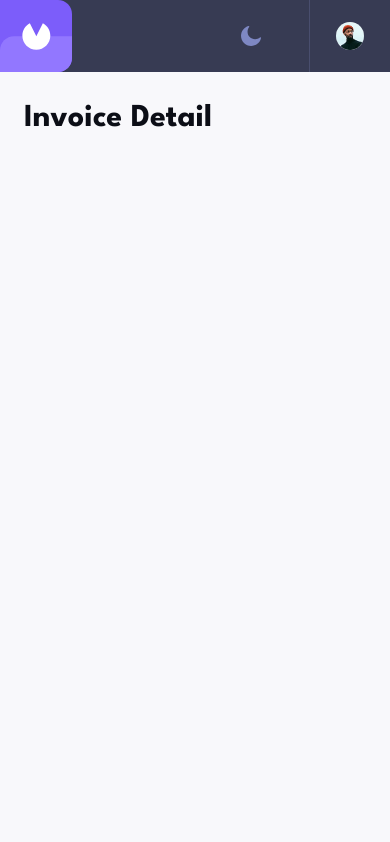
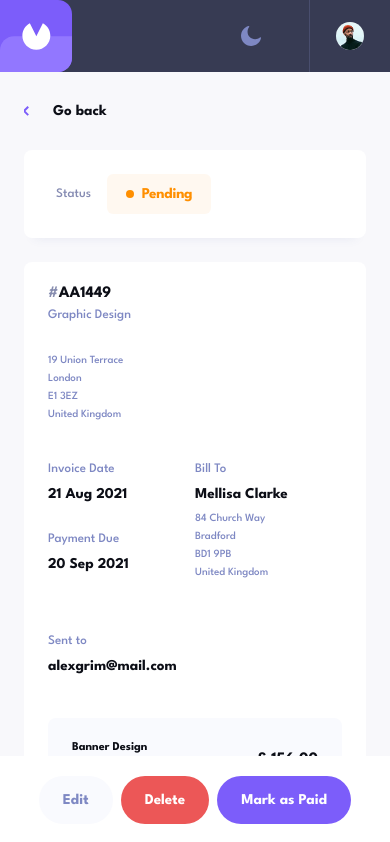
Before and after one commit to Holupeter/Invoice-Manage, a React (Vite) app: page /invoice/AA1449 in a window 390 px wide. Shown: the top 842 px of the page. Built offline with nearby package versions, Linux system fonts and the light colour scheme.

Commit message:
feat: implement full responsive Invoice Details page with itemized table and mobile action bar

```diff
--- a/src/App.jsx
+++ b/src/App.jsx
@@ -2,6 +2,7 @@ import React, { useState } from 'react';
 import { BrowserRouter as Router, Routes, Route } from 'react-router-dom';
 import Sidebar from './components/layout/Sidebar';
 import InvoiceList from './pages/InvoiceList';
+import InvoiceDetail from './pages/InvoiceDetail';
 import './index.css';
 
 function App() {
@@ -16,15 +17,12 @@ function App() {
     <Router>
       <Sidebar isDarkMode={isDarkMode} onToggleTheme={toggleTheme} />
 
-      {/*
-          Senior Dev Layout Logic:
-          Account for the sidebar/topbar height responsively
-      */}
+
       <main className="main-content">
         <div className="container">
           <Routes>
             <Route path="/" element={<InvoiceList />} />
-            <Route path="/invoice/:id" element={<h1>Invoice Detail</h1>} />
+            <Route path="/invoice/:id" element={<InvoiceDetail />} />
           </Routes>
         </div>
       </main>
--- /dev/null
+++ b/src/pages/InvoiceDetail.jsx
@@ -0,0 +1,122 @@
+import React from 'react';
+import { useParams, useNavigate } from 'react-router-dom';
+import styles from './InvoiceDetail.module.css';
+import { mockInvoices } from '../utils/mockData';
+import StatusBadge from '../components/invoice/StatusBadge';
+import ArrowLeft from '../assets/icon-arrow-left.svg';
+
+const InvoiceDetail = () => {
+  const { id } = useParams();
+  const navigate = useNavigate();
+  const invoice = mockInvoices.find(inv => inv.id === id);
+
+  if (!invoice) return <div style={{ color: 'var(--color-text-main)', padding: '48px' }}>Invoice not found</div>;
+
+  return (
+    <div className={styles.container}>
+      <button className={styles.backBtn} onClick={() => navigate(-1)}>
+        <img src={ArrowLeft} alt="" />
+        <span>Go back</span>
+      </button>
+
+      <div className={styles.statusBar}>
+        <div className={styles.statusLeft}>
+          <span className={styles.statusLabel}>Status</span>
+          <StatusBadge status={invoice.status} />
+        </div>
+        <div className={styles.desktopActions}>
+          <button className={styles.editBtn}>Edit</button>
+          <button className={styles.deleteBtn}>Delete</button>
+          <button className={styles.paidBtn}>Mark as Paid</button>
+        </div>
+      </div>
+
+      <div className={styles.mainContent}>
+        <header className={styles.contentHeader}>
+           <div>
+             <span className={styles.id}><span>#</span>{invoice.id}</span>
+             <p className={styles.description}>Graphic Design</p>
+           </div>
+           <div className={styles.senderAddress}>
+             <p>19 Union Terrace</p>
+             <p>London</p>
+             <p>E1 3EZ</p>
+             <p>United Kingdom</p>
+           </div>
+        </header>
+
+        <div className={styles.infoGrid}>
+          <div className={styles.dates}>
+            <div className={styles.infoGroup}>
+              <span className={styles.label}>Invoice Date</span>
+              <p className={styles.value}>21 Aug 2021</p>
+            </div>
+            <div className={styles.infoGroup}>
+              <span className={styles.label}>Payment Due</span>
+              <p className={styles.value}>20 Sep 2021</p>
+            </div>
+          </div>
+
+          <div className={styles.billTo}>
+            <span className={styles.label}>Bill To</span>
+            <p className={styles.value}>{invoice.clientName}</p>
+            <div className={styles.clientAddress}>
+              <p>84 Church Way</p>
+              <p>Bradford</p>
+              <p>BD1 9PB</p>
+              <p>United Kingdom</p>
+            </div>
+          </div>
+
+          <div className={styles.sentTo}>
+            <span className={styles.label}>Sent to</span>
+            <p className={styles.value}>alexgrim@mail.com</p>
+          </div>
+        </div>
+
+        <div className={styles.tableContainer}>
+          <div className={styles.tableHeader}>
+            <span>Item Name</span>
+            <span style={{ textAlign: 'center' }}>QTY.</span>
+            <span style={{ textAlign: 'right' }}>Price</span>
+            <span style={{ textAlign: 'right' }}>Total</span>
+          </div>
+
+          <div className={styles.tableItems}>
+             <div className={styles.itemRow}>
+               <div className={styles.itemName}>
+                 <p>Banner Design</p>
+                 <span className={styles.itemMetaMobile}>1 x £ 156.00</span>
+               </div>
+               <span className={styles.itemQty}>1</span>
+               <span className={styles.itemPrice}>£ 156.00</span>
+               <span className={styles.itemTotal}>£ 156.00</span>
+             </div>
+             <div className={styles.itemRow}>
+               <div className={styles.itemName}>
+                 <p>Email Design</p>
+                 <span className={styles.itemMetaMobile}>2 x £ 200.00</span>
+               </div>
+               <span className={styles.itemQty}>2</span>
+               <span className={styles.itemPrice}>£ 200.00</span>
+               <span className={styles.itemTotal}>£ 400.00</span>
+             </div>
+          </div>
+
+          <div className={styles.tableFooter}>
+            <span>Amount Due</span>
+            <p>£ 556.00</p>
+          </div>
+        </div>
+      </div>
+
+      <div className={styles.mobileActions}>
+        <button className={styles.editBtn}>Edit</button>
+        <button className={styles.deleteBtn}>Delete</button>
+        <button className={styles.paidBtn}>Mark as Paid</button>
+      </div>
+    </div>
+  );
+};
+
+export default InvoiceDetail;
--- /dev/null
+++ b/src/pages/InvoiceDetail.module.css
@@ -0,0 +1,199 @@
+.container {
+  width: 100%;
+}
+
+.backBtn {
+  display: flex;
+  align-items: center;
+  gap: 24px;
+  background: none;
+  border: none;
+  cursor: pointer;
+  margin-bottom: 32px;
+  padding: 0;
+}
+
+.backBtn span {
+  font-family: 'League Spartan', sans-serif;
+  font-weight: 700;
+  font-size: 15px;
+  color: var(--color-text-main);
+  transition: color 0.3s ease;
+}
+
+.backBtn:hover span {
+  color: var(--color-text-tertiary);
+}
+
+.statusBar {
+  background-color: var(--color-card-bg);
+  height: 88px;
+  padding: 0 32px;
+  border-radius: 8px;
+  display: flex;
+  justify-content: space-between;
+  align-items: center;
+  box-shadow: 0px 10px 10px -10px rgba(72, 84, 159, 0.1);
+  margin-bottom: 24px;
+}
+
+.statusLeft {
+  display: flex;
+  align-items: center;
+  gap: 16px;
+}
+
+.statusLabel {
+  font-size: 13px;
+  color: #858BB2;
+}
+
+.desktopActions {
+  display: flex;
+  gap: 8px;
+}
+
+.editBtn, .deleteBtn, .paidBtn {
+  height: 48px;
+  border-radius: 24px;
+  border: none;
+  font-family: 'League Spartan', sans-serif;
+  font-weight: 700;
+  font-size: 15px;
+  cursor: pointer;
+  padding: 0 24px;
+  transition: all 0.3s ease;
+}
+
+.editBtn { background: #F9FAFE; color: #7E88C3; }
+.deleteBtn { background: #EC5757; color: #FFFFFF; }
+.paidBtn { background: #7C5DFA; color: #FFFFFF; }
+
+.editBtn:hover { background: #DFE3FA; }
+.deleteBtn:hover { background: #FF9797; }
+.paidBtn:hover { background: #9277FF; }
+
+/* Main Card */
+.mainContent {
+  background-color: var(--color-card-bg);
+  padding: 48px;
+  border-radius: 8px;
+  box-shadow: 0px 10px 10px -10px rgba(72, 84, 159, 0.1);
+  margin-bottom: 24px;
+}
+
+.contentHeader {
+  display: flex;
+  justify-content: space-between;
+  margin-bottom: 40px;
+}
+
+.id { font-size: 16px; font-weight: 700; color: var(--color-text-main); }
+.id span { color: #888EB0; }
+.description { font-size: 13px; color: #7E88C3; margin-top: 8px; }
+
+.senderAddress {
+  text-align: right;
+  font-size: 11px;
+  line-height: 18px;
+  color: #7E88C3;
+}
+
+.infoGrid {
+  display: grid;
+  grid-template-columns: 1fr 1fr 1fr;
+  margin-bottom: 45px;
+}
+
+.infoGroup { margin-bottom: 32px; }
+.label { font-size: 13px; color: #7E88C3; display: block; margin-bottom: 12px; }
+.value { font-size: 15px; font-weight: 700; color: var(--color-text-main); }
+.clientAddress { margin-top: 8px; font-size: 11px; line-height: 18px; color: #7E88C3; }
+
+/* Table Styling */
+.tableContainer {
+  background-color: #F9FAFE;
+  border-radius: 8px;
+  overflow: hidden;
+}
+
+[data-theme='dark'] .tableContainer {
+  background-color: #252945;
+}
+
+.tableHeader {
+  display: grid;
+  grid-template-columns: 3fr 1fr 1fr 1fr;
+  padding: 32px;
+  font-size: 11px;
+  color: #7E88C3;
+}
+
+.tableItems {
+  padding-bottom: 32px;
+}
+
+.itemRow {
+  display: grid;
+  grid-template-columns: 3fr 1fr 1fr 1fr;
+  padding: 0 32px 18px 32px;
+  align-items: center;
+}
+
+.itemName p { font-weight: 700; font-size: 12px; color: var(--color-text-main); }
+.itemQty, .itemPrice { font-weight: 700; color: #7E88C3; text-align: center; }
+.itemPrice { text-align: right; }
+.itemTotal { font-weight: 700; color: var(--color-text-main); text-align: right; }
+
+.tableFooter {
+  background-color: #373B53;
+  padding: 32px;
+  display: flex;
+  justify-content: space-between;
+  align-items: center;
+  border-radius: 0 0 8px 8px;
+}
+
+[data-theme='dark'] .tableFooter {
+  background-color: #0C0E16;
+}
+
+.tableFooter span { font-size: 11px; color: #FFFFFF; }
+.tableFooter p { font-size: 24px; font-weight: 700; color: #FFFFFF; }
+
+/* Responsive */
+.mobileActions { display: none; }
+.itemMetaMobile { display: none; }
+
+@media (max-width: 767px) {
+  .mainContent { padding: 24px; }
+  .infoGrid { grid-template-columns: 1fr 1fr; }
+  .sentTo { grid-column: span 2; margin-top: 32px; }
+  .contentHeader { flex-direction: column; gap: 30px; }
+  .senderAddress { text-align: left; }
+
+  .tableHeader { display: none; }
+  .itemRow {
+    grid-template-columns: 1fr 1fr;
+    padding: 24px;
+    margin-bottom: 0;
+  }
+  .itemQty, .itemPrice { display: none; }
+  .itemMetaMobile { display: block; margin-top: 8px; color: #7E88C3; font-weight: 700; }
+
+  .desktopActions { display: none; }
+  .mobileActions {
+    display: flex;
+    justify-content: center;
+    gap: 8px;
+    padding: 20px;
+    background-color: var(--color-card-bg);
+    position: fixed;
+    bottom: 0;
+    left: 0;
+    width: 100%;
+    z-index: 10;
+  }
+
+  .container { padding-bottom: 100px; }
+}
```
